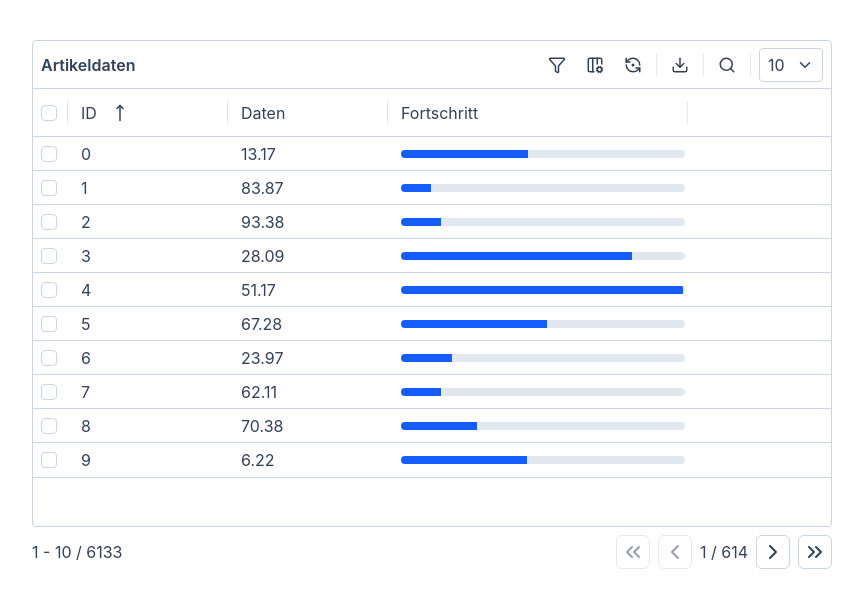
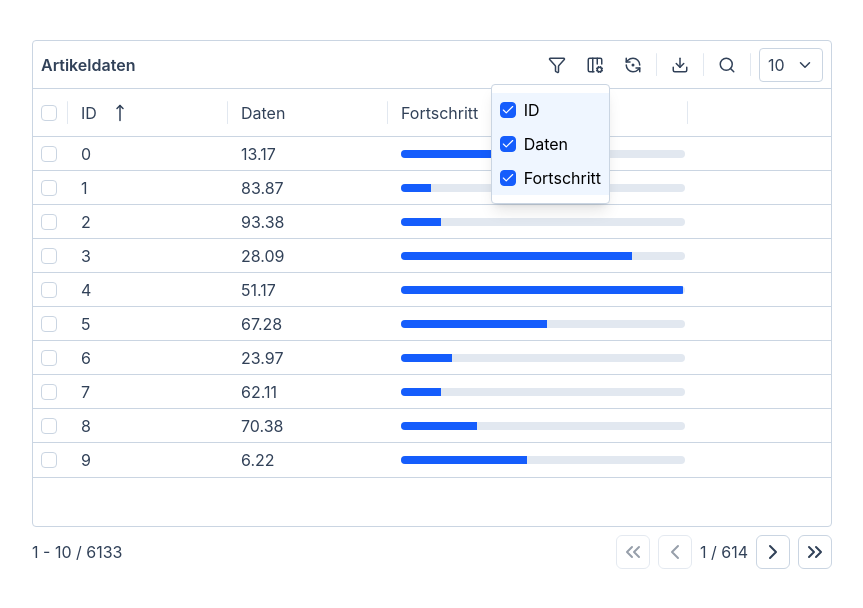
Before and after one commit to Prime0XX00/table, a React (Vite) app: page / in a window 1280 px wide. Both pictures are taken after a click on the button 603 px from the left and 64 px from the top of the page. Shown: the top 608 px of the page, without its empty margins (8-871 px from the left). Built offline with nearby package versions, Linux system fonts and the light colour scheme.

Commit message:
hide cols, popover close on outside click

```diff
--- a/src/table/Checkbox.tsx
+++ b/src/table/Checkbox.tsx
@@ -3,13 +3,13 @@ import React from "react";
 
 interface CheckboxProps {
 	checked: boolean | undefined;
-	onChange: (checked: boolean) => void;
+	onChange?: (checked: boolean) => void;
 }
 
 const Checkbox: React.FC<CheckboxProps> = ({ ...props }) => {
 	return (
 		<div
-			onClick={() => props.onChange(!props.checked)}
+			onClick={() => props.onChange?.(!props.checked)}
 			className={`${props.checked != false ? "bg-blue-600 border-blue-600 text-white" : "border-slate-300 bg-white"} size-4 border rounded-sm flex items-center justify-center cursor-pointer`}
 		>
 			{props.checked == true && <CheckIcon></CheckIcon>}
--- a/src/table/Popover.tsx
+++ b/src/table/Popover.tsx
@@ -35,6 +35,28 @@ const Popover: React.FC<PopoverProps> = ({ ...props }) => {
 		});
 	}, [visible]);
 
+	useEffect(() => {
+		const handleClickOutside = (e: any) => {
+			if (!triggerRef.current) return;
+			if (!popoverRef.current) return;
+			if (!visible) return;
+
+			const isOutside =
+				!triggerRef.current.contains(e.target) &&
+				!popoverRef.current.contains(e.target);
+
+			if (isOutside) {
+				setVisible(false);
+			}
+		};
+
+		document.addEventListener("mousedown", handleClickOutside);
+
+		return () => {
+			document.removeEventListener("mousedown", handleClickOutside);
+		};
+	}, [triggerRef, popoverRef, visible]);
+
 	return (
 		<>
 			{React.cloneElement(props.trigger, {
--- a/src/table/Table.tsx
+++ b/src/table/Table.tsx
@@ -20,6 +20,7 @@ import Checkbox from "./Checkbox";
 import Button from "./Button";
 import IconButton from "./IconButton";
 import Select from "./Select";
+import Popover from "./Popover";
 
 interface TableProps<RowType extends Object> {
 	title: string;
@@ -38,6 +39,7 @@ const ACTIONS = {
 	ROWS_PER_PAGE_SET: "rows_per_page_set",
 	COL_SET_WIDTH: "col_set_width",
 	SEARCH_QUERY_SET: "serch_query_set",
+	COL_TOGGLE_VISIBILITY: "col_toggle_visibility",
 };
 
 function reducer<RowType>(
@@ -68,14 +70,34 @@ function reducer<RowType>(
 			return { ...state, selectedPage: action.payload.pageAmount - 1 };
 		case ACTIONS.ROWS_PER_PAGE_SET:
 			return { ...state, rowsPerPage: action.payload.rowsPerPage };
-		case ACTIONS.COL_SET_WIDTH:
+		case ACTIONS.COL_SET_WIDTH: {
+			const colState = state.columns.get(action.payload.field);
+			if (!colState) return state;
+
 			return {
 				...state,
-				columns: state.columns.set(action.payload.field, {
-					...state.columns.get(action.payload.field),
-					width: action.payload.width,
-				}),
+				columns: new Map(
+					state.columns.set(action.payload.field, {
+						...colState,
+						width: action.payload.width,
+					}),
+				),
 			};
+		}
+		case ACTIONS.COL_TOGGLE_VISIBILITY: {
+			const colState = state.columns.get(action.payload.field);
+			if (!colState) return state;
+
+			return {
+				...state,
+				columns: new Map(
+					state.columns.set(action.payload.field, {
+						...colState,
+						visible: !colState.visible,
+					}),
+				),
+			};
+		}
 		case ACTIONS.SEARCH_QUERY_SET:
 			return {
 				...state,
@@ -166,6 +188,7 @@ function Table<RowType extends Object>({
 	props.columns.forEach((column) => {
 		initalColumns.set(column.field, {
 			width: column.initialWidth ?? 160,
+			visible: column.isVisible ?? true,
 		});
 	});
 
@@ -181,6 +204,14 @@ function Table<RowType extends Object>({
 	};
 	const [state, dispatch] = useReducer(reducer, initialState);
 
+	const visibleCols = useMemo(
+		() =>
+			[...props.columns].filter(
+				(col) => state.columns.get(col.field)?.visible,
+			),
+		[props.columns, state.columns],
+	);
+
 	const rows: TableRow<RowType>[] = useMemo(() => {
 		return [...(props.rows ?? [])].map((row, index) => ({
 			...row,
@@ -193,7 +224,10 @@ function Table<RowType extends Object>({
 		const upperCaseSearchQuery = state.searchQuery.toUpperCase();
 		const newRows = [...(rows ?? [])].filter((row) => {
 			const keys = Object.keys(row) as [keyof RowType];
+
 			return keys.some((key) => {
+				if (!state.columns.get(key)?.visible) return false;
+
 				const cellValue = row[key];
 				return String(cellValue)
 					.toUpperCase()
@@ -201,7 +235,7 @@ function Table<RowType extends Object>({
 			});
 		});
 		return newRows;
-	}, [rows, state.searchQuery]);
+	}, [rows, state.searchQuery, state.columns]);
 
 	// Berechnung der Seitenanzahl
 	const pageAmount = useMemo(() => {
@@ -213,6 +247,9 @@ function Table<RowType extends Object>({
 
 	// Sortierung anhand der ausgewählten Spalte und Richtung
 	const sortedRows = useMemo(() => {
+		if (!state.columns.get(state.sorting.field)?.visible)
+			return [...filteredRows];
+
 		const newRows = [...(filteredRows ?? [])].sort((rowA, rowB) => {
 			const valueA = Number(rowA[state.sorting.field]);
 			const valueB = Number(rowB[state.sorting.field]);
@@ -285,7 +322,42 @@ function Table<RowType extends Object>({
 					{/* Grid Optionen */}
 					<div className="flex gap-x-2 items-center h-full">
 						<IconButton icon="funnel"></IconButton>
-						<IconButton icon="columns-3-cog"></IconButton>
+						<Popover
+							trigger={
+								<IconButton icon="columns-3-cog"></IconButton>
+							}
+						>
+							<div className="flex flex-col">
+								{props.columns.map((column, index) => (
+									<div
+										key={`col-toggle-${index}`}
+										className={`${
+											state.columns.get(column.field)
+												?.visible
+												? "bg-blue-50 hover:bg-blue-100"
+												: "hover:bg-slate-100"
+										} h-8.5 flex gap-x-2 px-2 items-center`}
+									>
+										<Checkbox
+											checked={
+												state.columns.get(column.field)
+													?.visible
+											}
+											onChange={() =>
+												dispatch({
+													type: ACTIONS.COL_TOGGLE_VISIBILITY,
+													payload: {
+														field: column.field,
+													},
+												})
+											}
+										></Checkbox>
+										<span>{column.title}</span>
+									</div>
+								))}
+							</div>
+						</Popover>
+
 						<IconButton
 							icon="refresh-ccw-dot"
 							onClick={() =>
@@ -348,7 +420,7 @@ function Table<RowType extends Object>({
 						{/*
 							Restlichen Header
 						*/}
-						{props.columns?.map((column, headerIndex) => (
+						{visibleCols.map((column, headerIndex) => (
 							<Header
 								key={`header-${headerIndex}`}
 								tableState={state}
@@ -383,7 +455,7 @@ function Table<RowType extends Object>({
 								</div>
 
 								{/* Restliche Zellen */}
-								{props.columns.map((column, cellIndex) => (
+								{visibleCols.map((column, cellIndex) => (
 									<div
 										key={`row-${rowIndex}-cell-${cellIndex}`}
 										className="px-2 overflow-hidden text-ellipsis min-w-28"
--- a/src/types.ts
+++ b/src/types.ts
@@ -5,6 +5,7 @@ export interface Column<RowType, ColKey extends keyof RowType = keyof RowType> {
 	initialWidth?: number;
 	isSortable?: boolean;
 	isResizable?: boolean;
+	isVisible?: boolean;
 }
 
 export type TableRow<RowType> = RowType & {
@@ -26,6 +27,7 @@ export interface TableState<RowType> {
 
 export interface ColumnState {
 	width: number;
+	visible: boolean;
 }
 
 export interface TableAction {
```
